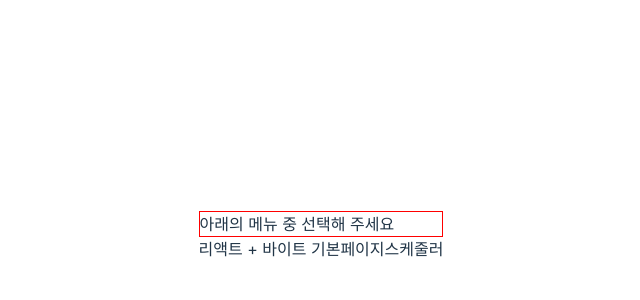
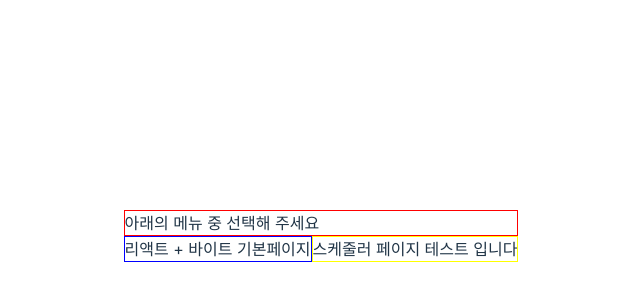
Before and after one commit to JayJHFE/React-Scheduler, a React (Vite) app in the folder PortFolio-vite/: page / in a window 1280 px wide. Shown: the part 164-464 px from the top of the page, without its empty margins (319-959 px from the left). Built offline with nearby package versions, Linux system fonts and the light colour scheme.

Commit message:
스케줄러 페이지 생성

```diff
--- a/PortFolio-vite/src/App.tsx
+++ b/PortFolio-vite/src/App.tsx
@@ -3,6 +3,7 @@
 // import viteLogo from "/vite.svg";
 import "./App.css";
 import * as S from "./css/mainStyle.ts";
+import Scheduler from "./page/scheduler.tsx";
 
 function App() {
   // const [count, setCount] = useState(0);
@@ -11,8 +12,11 @@
     <>
       <S.container>아래의 메뉴 중 선택해 주세요</S.container>
       <S.innerContainer>
-        <div>리액트 + 바이트 기본페이지</div>
-        <div>스케줄러</div>
+        <S.innerLeftContainer>리액트 + 바이트 기본페이지</S.innerLeftContainer>
+        {/* 아래 링크태그로 이동 */}
+        <S.innerRightContainer>
+          <Scheduler />
+        </S.innerRightContainer>
       </S.innerContainer>
       {/* <div>
         <a href="https://vitejs.dev" target="_blank">
--- a/PortFolio-vite/src/css/mainStyle.ts
+++ b/PortFolio-vite/src/css/mainStyle.ts
@@ -8,3 +8,11 @@
   display: flex;
   flex-direction: row;
 `;
+export const innerLeftContainer = styled.div`
+  display: flex;
+  border: 1px solid blue;
+`;
+export const innerRightContainer = styled.div`
+  display: flex;
+  border: 1px solid yellow;
+`;
--- /dev/null
+++ b/PortFolio-vite/src/page/scheduler.tsx
@@ -0,0 +1,7 @@
+export default function Scheduler() {
+  return (
+    <>
+      <div>스케줄러 페이지 테스트 입니다</div>
+    </>
+  );
+}
```
